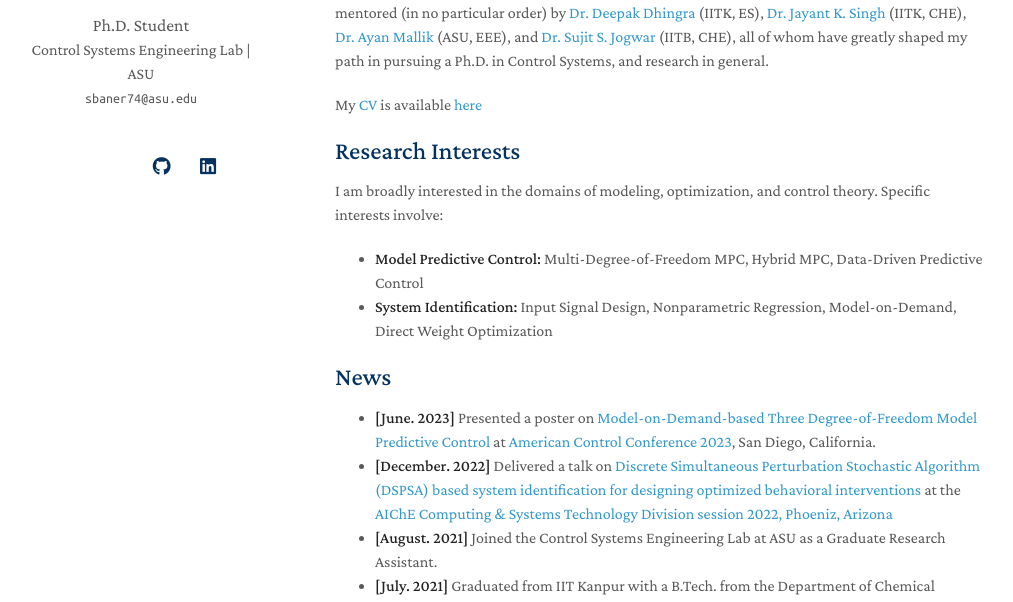
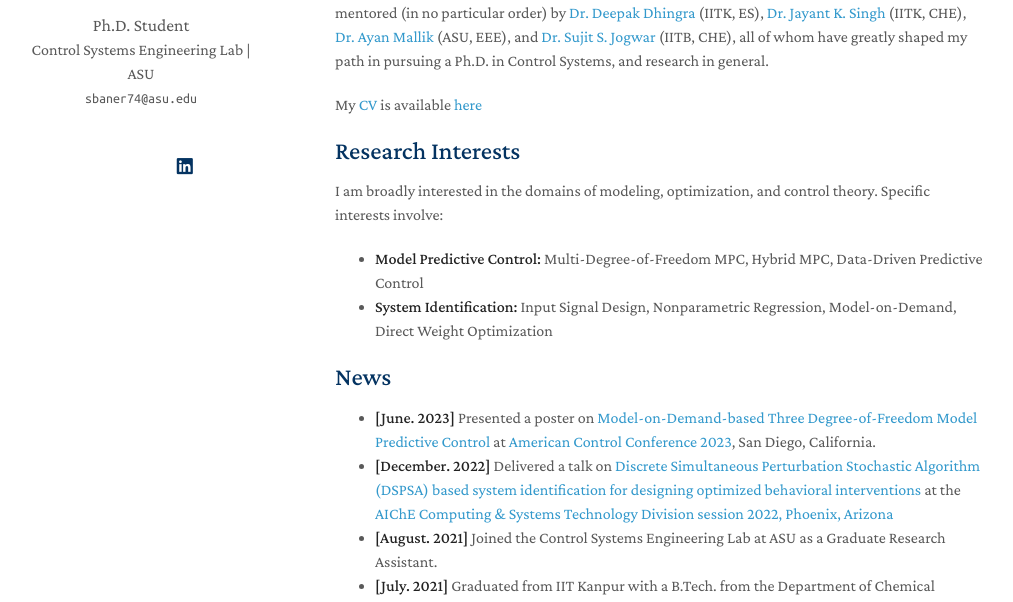
Before and after one commit to bsarasij/bsarasij.github.io, a Jekyll site: the page built from index.md, in a window 1280 px wide and 1340 px high. Shown: the part 228-830 px from the top of the window, without its empty margins (135-1148 px from the left). Built offline with Jekyll 4.4.1, drawn with Linux system fonts in a browser that asks for light colours; nearby versions of some CDN libraries; a style sheet for code colours, icons or effects is not loaded; our own code applies the rules of GitHub Pages for plain Markdown files.

```diff
--- a/_config.yml
+++ b/_config.yml
@@ -14,7 +14,7 @@ canonical: https://minimal-light-theme.yliu.me/
 # If you don't need one of them, you may delete the corresponding line.
 google_scholar: https://scholar.google.com/citations?user=0fMVUSsAAAAJ&hl=en
 cv_link: assets/files/Sarasij_Banerjee_CV_draft.pdf
-github_link: https://github.com/bsarasij
+# github_link: https://github.com/bsarasij
 linkedin: https://www.linkedin.com/in/sarasij/
 
 
--- a/index.md
+++ b/index.md
@@ -6,7 +6,7 @@ layout: homepage
 
 <p>I am currently pursuing my PhD at the Control Systems Engineering Lab at Arizona State University, led by  <a href="https://search.asu.edu/profile/29494">Dr Daniel E. Rivera</a>. Prior to this, I completed my undergraduate at the Indian Institute of Technology Kanpur (IITK), majoring in Chemical Engineering with a focus on Process Dynamics and Control. Presently working on optimizing Adaptive Mobile Health Interventions using control systems based engineering approaches. During my stay at IIT Kanpur, I was highly fortunate to have been mentored (in no particular order) by <a href = "https://iitk.ac.in/new/deepak-dhingra">Dr. Deepak Dhingra</a> (IITK, ES), <a href="https://www.iitk.ac.in/che/jks.htm">Dr. Jayant K. Singh </a> (IITK, CHE), <a href="https://peacelab-ayan.com/"> Dr. Ayan Mallik</a> (ASU, EEE), and <a href ="https://www.che.iitb.ac.in/faculty/sujit-s-jogwar">Dr. Sujit S. Jogwar </a> (IITB, CHE), all of whom have greatly shaped my path in pursuing a Ph.D. in Control Systems, and research in general.</p>
 
-<p>My <a href="./assets/files/Sarasij_Banerjee_CV_draft">CV</a> is available <a href="./assets/files/Sarasij_Banerjee_CV_draft">here</a></p>
+<p>My <a href="./assets/files/Sarasij_Banerjee_CV_draft.pdf">CV</a> is available <a href="./assets/files/Sarasij_Banerjee_CV_draft.pdf">here</a></p>
 
 ## Research Interests
 
@@ -18,7 +18,7 @@ I am broadly interested in the domains of modeling, optimization, and control th
 ## News
 
 - **[June. 2023]** Presented a poster on <a href="https://css.paperplaza.net/conferences/conferences/ACC23/program/ACC23_ContentListWeb_2.html"> Model-on-Demand-based Three Degree-of-Freedom Model Predictive Control</a> at <a href ="https://acc2023.a2c2.org/">American Control Conference 2023</a>, San Diego, California.
-- **[December. 2022]** Delivered a talk on <a href ="https://plan.core-apps.com/aiche2022/event/0fe0894cea90bdd81d4b8e6500a3cfcc">Discrete Simultaneous Perturbation Stochastic Algorithm (DSPSA) based system identification for designing optimized behavioral interventions </a> at the <a href = "https://www.linkedin.com/company/aichecast10/">AIChE Computing & Systems Technology Division session 2022, Phoeniz, Arizona</a>
+- **[December. 2022]** Delivered a talk on <a href ="https://plan.core-apps.com/aiche2022/event/0fe0894cea90bdd81d4b8e6500a3cfcc">Discrete Simultaneous Perturbation Stochastic Algorithm (DSPSA) based system identification for designing optimized behavioral interventions </a> at the <a href = "https://www.linkedin.com/company/aichecast10/">AIChE Computing & Systems Technology Division session 2022, Phoenix, Arizona</a>
 - **[August. 2021]** Joined the Control Systems Engineering Lab at ASU as a Graduate Research Assistant.
 - **[July. 2021]** Graduated from IIT Kanpur with a B.Tech. from the Department of Chemical Engineering.
 
```
